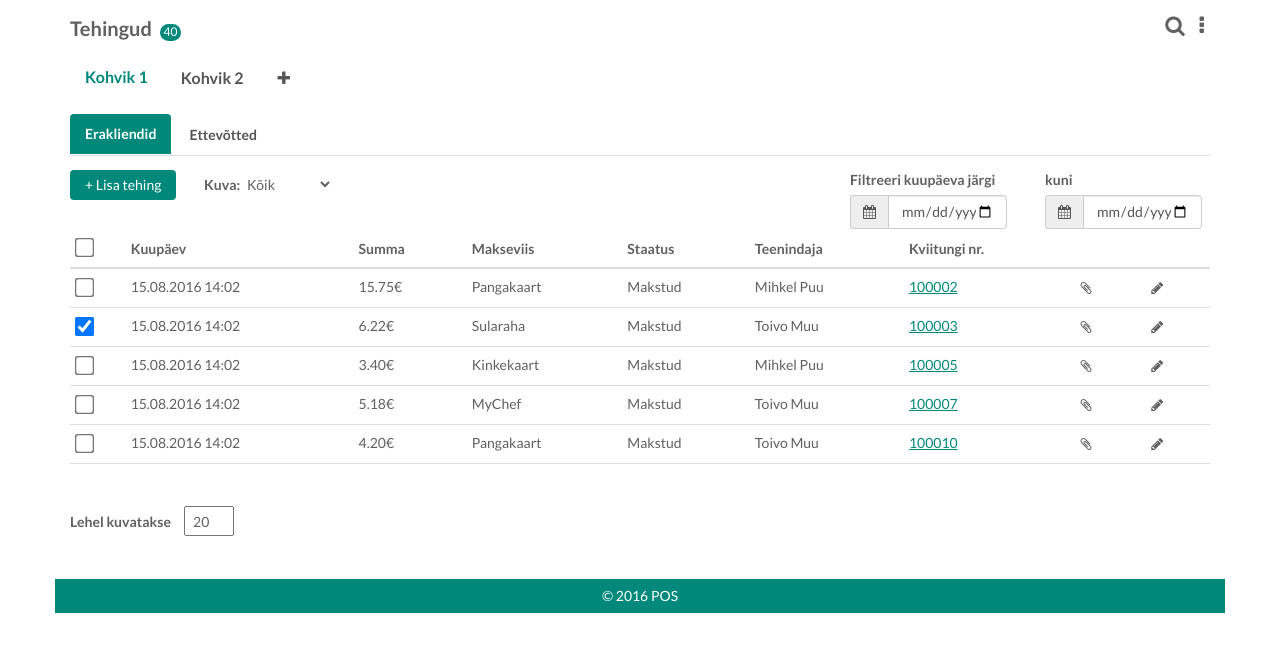
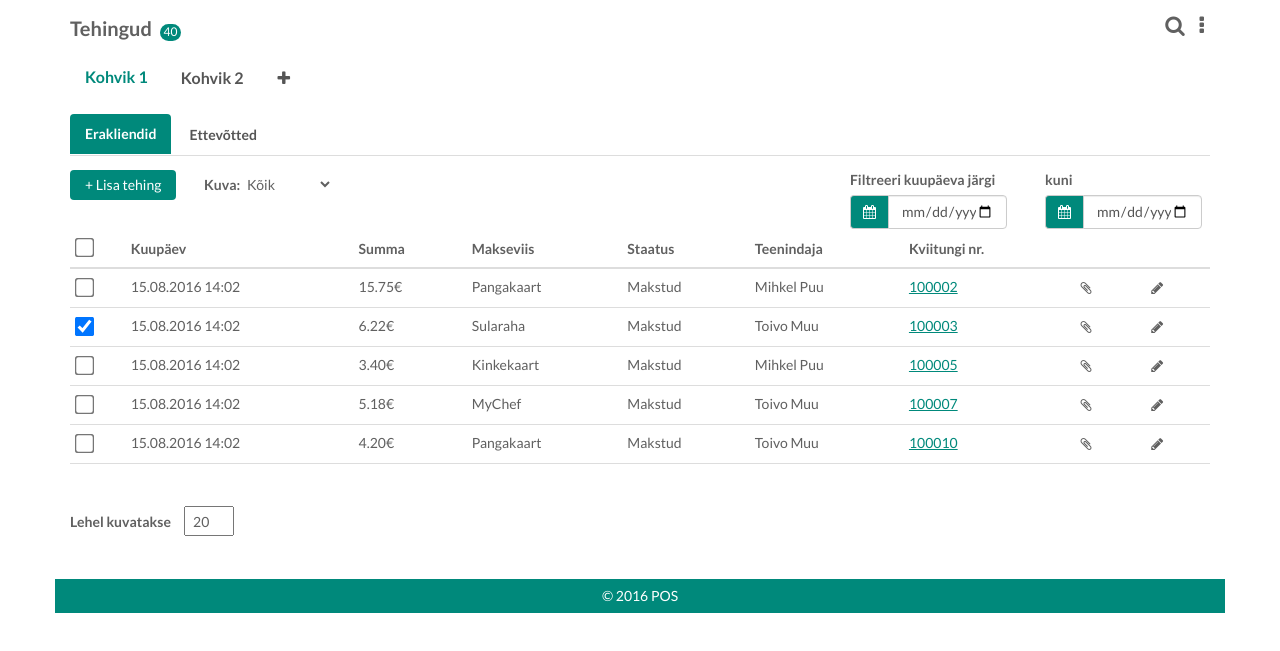
Before and after one commit to ThePioneeer/proovitoo, a plain HTML site: page index.html in a window 1280 px wide. Shown: the part 59-710 px from the top of the page. Drawn offline with Linux system fonts and the light colour scheme.

Commit message:
same beta2

```diff
--- a/css/style.css
+++ b/css/style.css
@@ -70,6 +70,11 @@ input[type="checkbox"]{
     background-color: #00897B;
     padding: 8px;
     margin: 0;
+    color: white;
+}
+
+.calendar-icon-2 {
+    background-color: #00897B;
     color: white;
 }
 
--- a/index.html
+++ b/index.html
@@ -94,7 +94,7 @@
                                                 <div class='col-md-2'>
                                                     <label class="control-label">Filtreeri kuupäeva järgi</label>
                                                     <div class='input-group date' id='datetimepicker1'>
-                                                        <span class="input-group-addon">
+                                                        <span class="input-group-addon calendar-icon-2">
                                                             <span class="fa fa-calendar"></span>
                                                         </span>
                                                         <input type='date' class="form-control" style="width:80%"/>
@@ -103,7 +103,7 @@
                                                 <div class='col-md-2'>
                                                     <label class="control-label">kuni</label>
                                                     <div class='input-group date' id='datetimepicker2'>
-                                                        <span class="input-group-addon">
+                                                        <span class="input-group-addon calendar-icon-2">
                                                             <span class="fa fa-calendar"></span>
                                                         </span>
                                                         <input type='date' class="form-control" style="width:80%"/>
```
